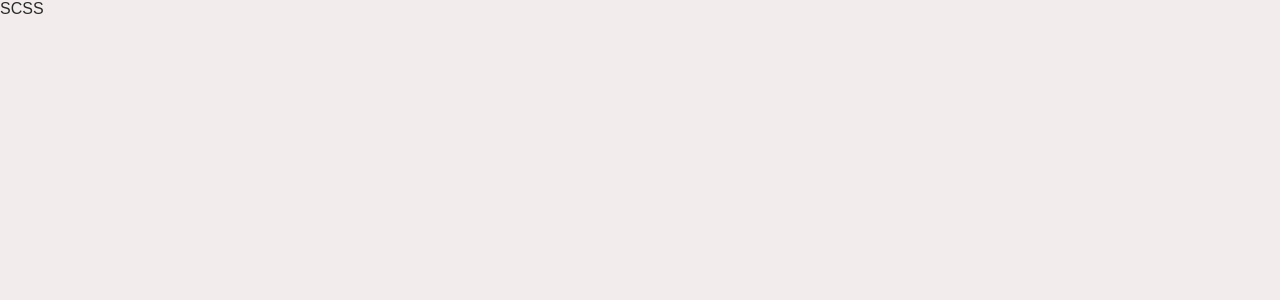
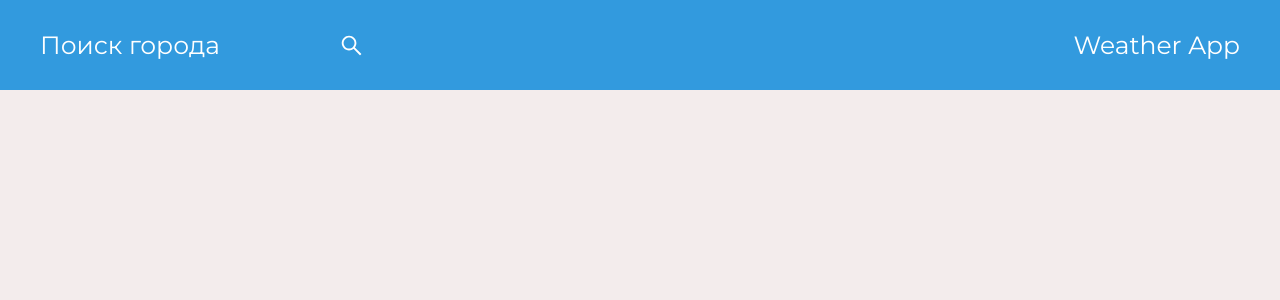
Before and after one commit to Eugene-Maikov/next.js-weather-app, a Next.js app: page / in a window 1280 px wide. Shown: the top 300 px of the page. Built offline with nearby package versions, Linux system fonts and the light colour scheme.

Commit message:
feat: add header

```diff
--- /dev/null
+++ b/app/component/Input.tsx
@@ -0,0 +1,21 @@
+"use client"
+import { AiOutlineSearch } from "react-icons/ai";
+import style from "@/app/styles/Home.module.scss";
+
+// Создание INPUT
+const Input = () => {
+  return (
+    <form className={style.header__form}>
+      <input
+        type="text"
+        placeholder="Поиск города"
+        className={style.header__input}
+      />
+      <div className={style.header__search}>
+        <AiOutlineSearch />
+      </div>
+    </form>
+  )
+}
+
+export default Input;
--- a/app/layout.tsx
+++ b/app/layout.tsx
@@ -1,8 +1,11 @@
 import './styles/globals.scss'
 import type {Metadata} from 'next'
-import {Inter} from 'next/font/google'
+import { Montserrat } from 'next/font/google'
 
-const inter = Inter({subsets: ['latin']})
+const montserrat = Montserrat({
+  subsets: ['latin'],
+  weight: ["400", "500", "700"],
+})
 
 export const metadata: Metadata = {
   title: 'React Weather App',
@@ -15,7 +18,7 @@ export default function RootLayout({children}: {
   return (
     <html lang="ru">
     <link rel="icon" href="/favicon.ico" sizes="any"/>
-    <body>{children}</body>
+    <body className={montserrat.className}>{children}</body>
     </html>
   )
 }
--- a/app/page.tsx
+++ b/app/page.tsx
@@ -1,8 +1,16 @@
 import style from './styles/Home.module.scss'
+import Input from "./component/Input";
 
 const Home = () => {
   return (
-    <div className={style.title}>SCSS</div>
+    <div className={style.header}>
+      <div className={style.container}>
+        <div className={style.header__inner}>
+          <Input />
+          <div className={style.header__logo}>Weather App</div>
+        </div>
+      </div>
+    </div>
   )
 }
 export default Home
--- a/app/styles/Home.module.scss
+++ b/app/styles/Home.module.scss
@@ -1,4 +1,42 @@
+.container {
+  padding: 0 var(--container-padding);
+  max-width: var(--container-width);
+  margin: 0 auto;
+}
 
-.title{
-  color: var(--text-color);
+.header {
+  background: var(--bg-header-color);
+  padding: 30px 0;
+
+  &__inner {
+    display: flex;
+    justify-content: space-between;
+  }
+
+  &__form {
+    display: flex;
+    align-items: center;
+  }
+
+  &__input{
+    font-size: 25px;
+
+    &::placeholder{
+      color: var(--light-color);
+    }
+  }
+  &__search{
+    display: flex;
+    width: 25px;
+    height: 25px;
+    cursor: pointer;
+
+    svg{
+      width: 100%;
+      height: 100%;
+    }
+  }
+  &__logo{
+    font-size: 25px;
+  }
 }
--- a/app/styles/base/settings.scss
+++ b/app/styles/base/settings.scss
@@ -10,11 +10,9 @@ html {
 
 body {
   margin: 0;
-  color: var(--text-color);
+  color: var(--light-color);
   background-color: var(--bg-color);
   font-family: var(--font-main);
-  -webkit-font-smoothing: antialiased;
-  -moz-osx-font-smoothing: grayscale;
 }
 
 img,
--- a/app/styles/base/vars.scss
+++ b/app/styles/base/vars.scss
@@ -4,10 +4,9 @@
 
   --font-main: Montserrat, Arial, sans-serif;
 
-  --dark-color: #191919FF;
-  --light-color: #cecece;
   --bg-color: #f3ecec;
-  --text-color: #292B2A;
+  --light-color: #fff;
+  --bg-header-color: #329ade;
 
   --transition: all .4s ease-in-out;
 }
--- a/package.json
+++ b/package.json
@@ -17,6 +17,7 @@
     "@types/node": "latest",
     "@types/react": "latest",
     "@types/react-dom": "latest",
+    "react-icons": "^4.11.0",
     "sass": "^1.68.0",
     "typescript": "latest"
   }
```
Also changed, not shown: app/styles/globals.scss (line endings or trailing spaces), 1 other file (tests, documents, lock files or other folders).
